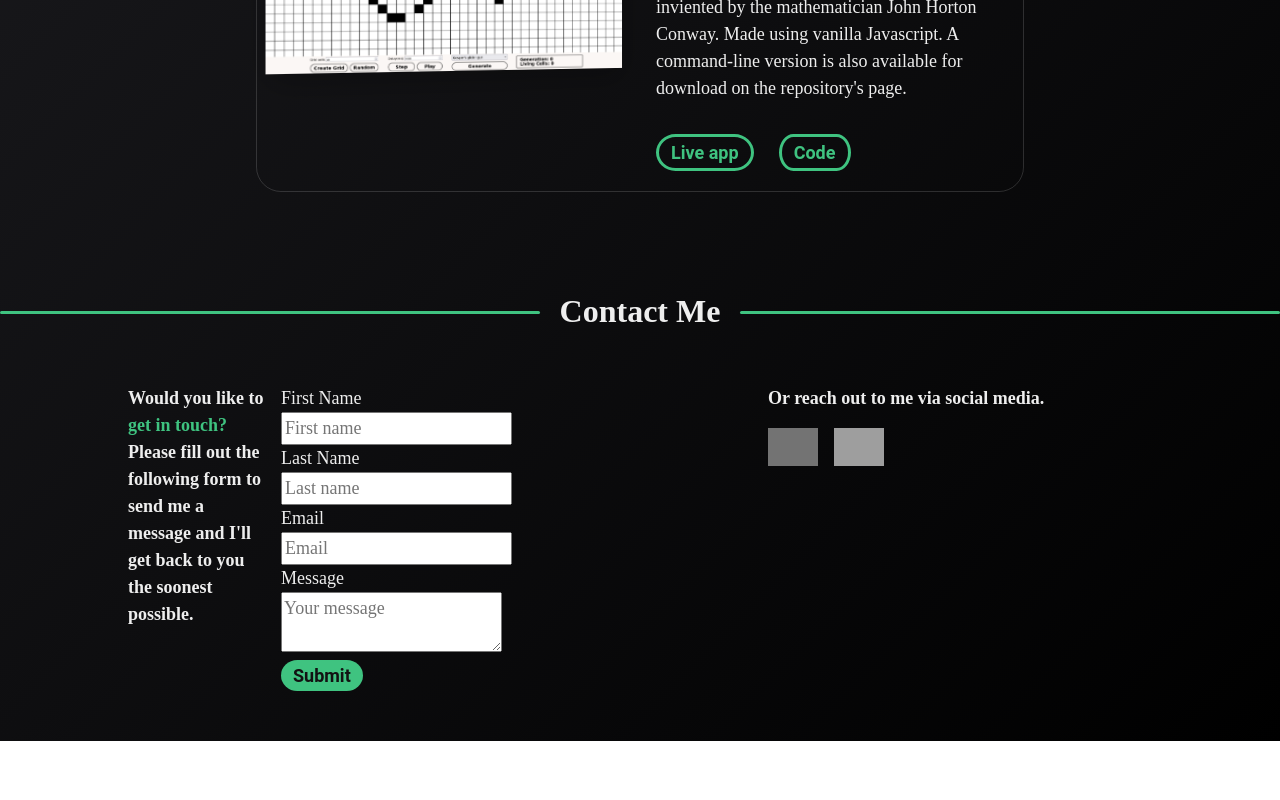
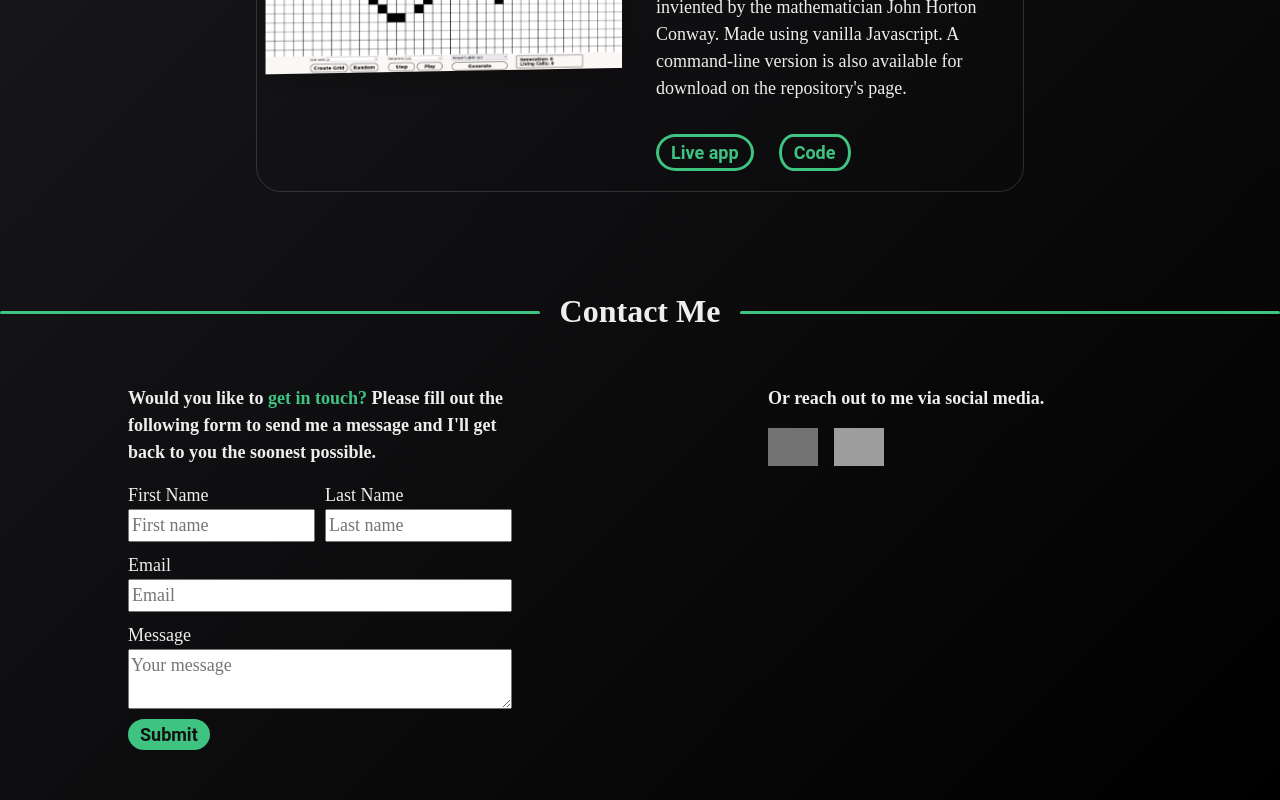
Before and after one commit to bofmar/portfolio, a React (Create React App) app: page / in a window 1280 px wide. Shown: the part 3093-3893 px from the top of the page. Before the commit the page ends 3834 px from the top, so only its background shows below. Built offline with nearby package versions, Linux system fonts and the light colour scheme; grey boxes are pictures that could not be loaded.

Commit message:
Give the form the desired layout

```diff
--- a/src/App.css
+++ b/src/App.css
@@ -409,11 +409,29 @@ footer{
 
 .contact-area {
   display: flex;
+  flex-direction: column;
   gap: 1rem;
 }
 
 .contact-area span {
   color: var(--green);
+}
+
+form{
+  display: grid;
+  grid-template-columns: 1fr 1fr;
+  gap: 10px;
+}
+
+form > * ,
+form input{
+  width: 100%;
+}
+
+.span {
+  grid-column: span 2;
+  display: flex;
+  flex-direction: column;
 }
 
 .submit-button {
--- a/src/components/ContactForm.js
+++ b/src/components/ContactForm.js
@@ -23,11 +23,11 @@ export default function ContactForm() {
           <label htmlFor='last-name'>Last Name</label>
           <input type="text" placeholder="Last name" id='last-name' name="last-name" value={data.lastName} required onChange={e => setData({ ...data, lastName: e.target.value })} />
         </div>
-        <div>
+        <div className='span'>
           <label htmlFor='email'>Email</label>
           <input type="email" placeholder="Email" id='email' name="email" value={data.email} required onChange={e => setData({ ...data, email: e.target.value })} />
         </div>
-        <div>
+        <div className='span'>
           <label htmlFor='message'>Message</label>
           <textarea placeholder="Your message" id='message' name="message" value={data.message} required onChange={e => setData({ ...data, message: e.target.value })} />
         </div>
```
